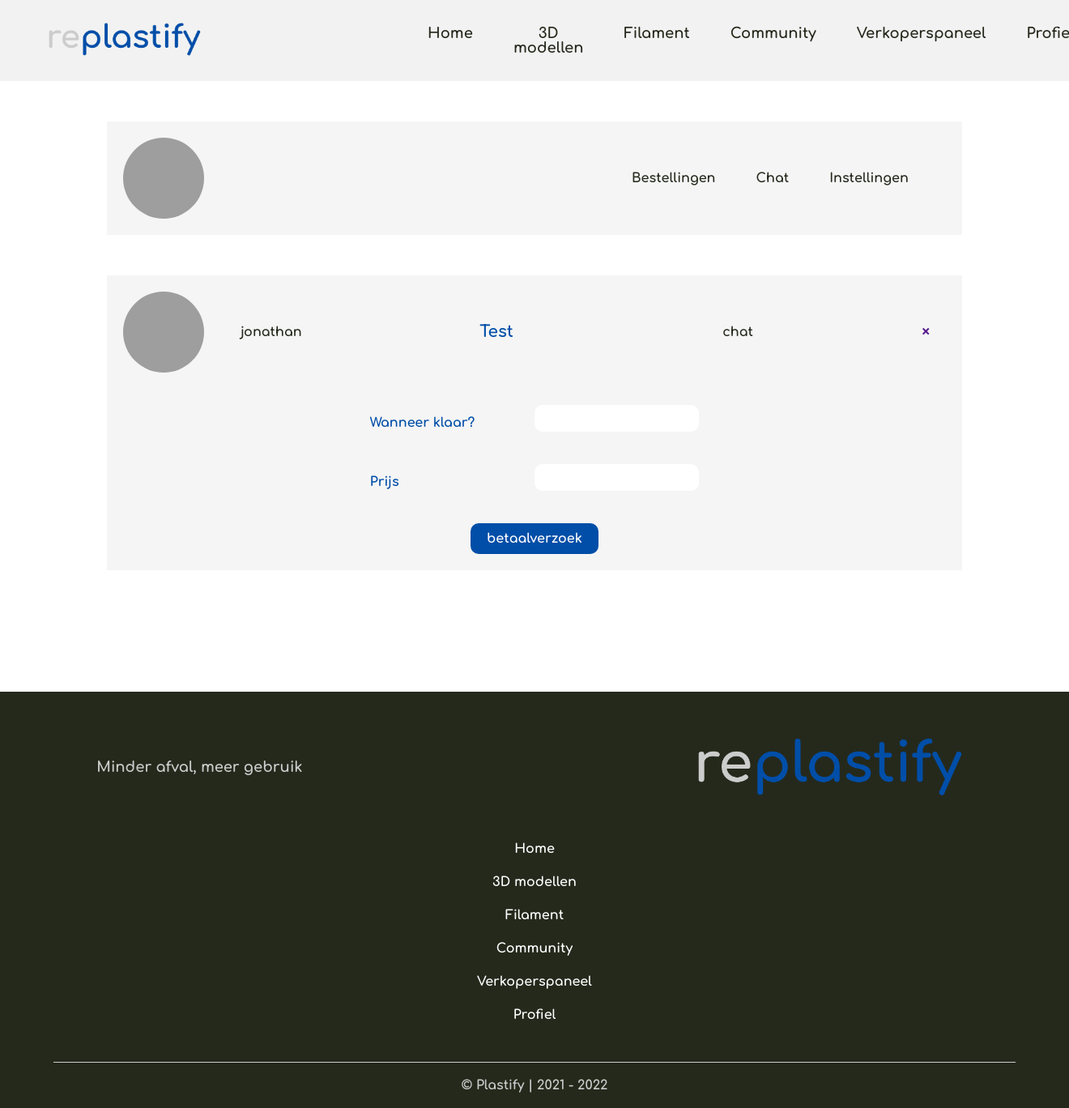
After one commit to jonathanverhaegen/Replastify, a PHP site: page /printerorderaccept.php in a window 1320 px wide. The commit adds this page. Shown: the whole page at 81% size. Run offline with PHP 8.4, Linux system fonts and the light colour scheme; the visitor is signed in with stand-in values (Sample User, id 1); data that the repository does not hold is empty; grey boxes are pictures that could not be loaded.

Commit message:
verkoperprofiel

```diff
--- a/dist/app.css
+++ b/dist/app.css
@@ -532,6 +532,32 @@ form {
 
 .form__group--printer {
   margin-top: 50px;
+}
+
+.form--order {
+  width: 40%;
+  margin-left: auto;
+  margin-right: auto;
+  display: flex;
+  gap: 20px;
+  flex-direction: column;
+  justify-content: center;
+  margin-top: 40px;
+}
+
+.form__group--order {
+  display: flex;
+  align-items: center;
+  justify-content: space-between;
+  gap: 50px;
+}
+
+.form__label--order {
+  justify-self: flex-start;
+}
+
+.form__input--order {
+  justify-self: flex-end;
 }
 
 .searchbar {
@@ -1155,6 +1181,11 @@ form {
   text-decoration: none;
 }
 
+.order--printer {
+  display: flex;
+  flex-direction: row;
+}
+
 .order__avatar {
   height: 100px;
   width: 100px;
@@ -1187,6 +1218,105 @@ form {
 
 .order__status--alert {
   color: #A31621;
+}
+
+.order__link {
+  color: #25291C;
+  font-family: "Comfortaa", cursive;
+  font-size: 16px;
+  text-decoration: none;
+  margin-left: 10%;
+}
+
+.order__btn {
+  margin-left: 5%;
+}
+
+.order--spec {
+  background-color: #f5f5f5;
+  padding: 20px;
+  display: grid;
+  grid-template-columns: 1fr 3fr 4fr 2fr;
+  grid-template-rows: 1fr 5fr 1fr;
+  align-items: center;
+  margin-bottom: 50px;
+}
+
+.order__username--spec {
+  grid-column-start: 2fr;
+}
+
+.order__name--spec {
+  grid-column-start: 3;
+  text-align: left;
+  padding-left: 0px;
+}
+
+.order__btns {
+  display: flex;
+  gap: 20px;
+}
+
+.order__image {
+  padding: 20px;
+  height: 500px;
+  width: 80%;
+  margin-left: auto;
+  margin-right: auto;
+  grid-row-start: 2;
+  grid-column: 1/span 4;
+}
+
+.order__download {
+  grid-row-start: 3;
+  grid-column: 4/span 5;
+}
+
+.order__accept {
+  background-color: #f5f5f5;
+  padding: 20px;
+  margin-bottom: 150px;
+}
+
+.order__accept__header {
+  display: grid;
+  grid-template-columns: 1fr 1fr 3fr 1fr 1fr;
+  align-items: center;
+}
+
+.printer__container {
+  background-color: #f5f5f5;
+  display: flex;
+  align-items: center;
+  padding: 20px;
+  margin-bottom: 50px;
+}
+
+.printer__image {
+  width: 100px;
+  height: 100px;
+  border-radius: 70%;
+  object-fit: cover;
+}
+
+.printer__name {
+  font-size: 20px;
+  font-family: "Comfortaa", cursive;
+  color: #004EA8;
+  margin-left: 20px;
+}
+
+.printer__menu {
+  margin-left: 50%;
+  display: flex;
+  flex-direction: row;
+  gap: 50px;
+}
+
+.printer__link {
+  color: #25291C;
+  text-decoration: none;
+  font-family: "Comfortaa", cursive;
 }
 
 .title {
--- /dev/null
+++ b/printerorderaccept.php
@@ -0,0 +1,95 @@
+<?php
+include_once(__DIR__."/includes/autoloader.inc.php");
+session_start();
+if(!isset($_SESSION['id'])){
+    header("Location: login.php");
+}else{
+    $id = $_SESSION["id"];
+
+}
+
+$user = User::getUserById($id);
+
+if($user["type"] === "user"){
+    echo "mag dit niet zien";
+}
+if($user["type"] === "printer"){
+    if(!empty($_GET["order"])){
+        $orderId = $_GET["order"];
+        $order = Order::getOrderById($orderId);
+
+
+    }
+}
+
+
+?><!DOCTYPE html>
+<html lang="en">
+<head>
+    <meta charset="UTF-8">
+    <meta http-equiv="X-UA-Compatible" content="IE=edge">
+    <meta name="viewport" content="width=device-width, initial-scale=1.0">
+    <link rel="stylesheet" href="dist/reset.css">
+    <link rel="stylesheet" href="dist/app.css">
+    <link rel="preconnect" href="https://fonts.gstatic.com">
+    <link href="https://fonts.googleapis.com/css2?family=Comfortaa:wght@700&display=swap" rel="stylesheet">
+    <link href="https://fonts.googleapis.com/css2?family=Montserrat:wght@300&display=swap" rel="stylesheet">
+    <title>Replastify</title>
+</head>
+<body>
+
+<?php include_once("header.inc.php"); ?>
+
+<div class="container">
+
+<div class="printer__container">
+    <img class="printer__image" src="images/<?php echo $user["avatar"] ?>" alt="">
+    <p class="printer__name"><?php echo htmlspecialchars($user["username"]) ?></p>
+    <div class="printer__menu">
+        <a class="printer__link" href="">Bestellingen</a>
+        <a class="printer__link" href="">Chat</a>
+        <a class="printer__link" href="">Instellingen</a>
+    </div>
+</div>
+
+
+
+<div class="order__accept">
+    <div class="order__accept__header">
+        <img class="order__avatar" src="images/skull.jpg" alt="">
+        <p class="order__username">jonathan</p>
+        <p class="order__name">Test</p>
+        <a class="order__link" href="">chat</a>
+        <span class="form__close"><a class="close" href="">&times;</a></span>
+    </div>
+
+    <form class="form form--order" action="">
+
+        <div class="form__group--order">
+        <label class="form__label form__label--order" for="ready">Wanneer klaar?</label>
+        <input class="form__input form__input--order" type="text"  name="ready">
+        </div>
+
+        <div class="form__group--order">
+        <label class="form__label form__label--order" for="price">Prijs</label>
+        <input class="form__input form__input--order" type="number" name="price">
+        </div>
+
+        <div class="form__btn">
+        <input class="btn" type="submit" value="betaalverzoek">
+        </div>
+
+
+    </form>
+
+</div>
+
+
+
+
+
+</div>
+<?php include_once("footer.inc.php") ?>
+
+</body>
+</html>
--- a/src/app.scss
+++ b/src/app.scss
@@ -14,6 +14,7 @@
 @import 'components/detail';
 @import 'components/verkoper';
 @import 'components/order';
+@import 'components/printer';
 @import './colors';
 @import './fonts';
 @import './titles';
--- a/src/components/_form.scss
+++ b/src/components/_form.scss
@@ -285,3 +285,30 @@ form{
 .form__group--printer{
     margin-top:50px;
 }
+
+
+.form--order{
+    width:40%;
+    margin-left:auto;
+    margin-right:auto;
+    display:flex;
+    gap:20px;
+    flex-direction: column;
+    justify-content: center;
+    margin-top:40px;
+}
+
+.form__group--order{
+    display:flex;
+    align-items: center;
+    justify-content: space-between;
+    gap:50px;
+}
+
+.form__label--order{
+    justify-self: flex-start;
+}
+
+.form__input--order{
+    justify-self: flex-end;
+}
--- a/src/components/_order.scss
+++ b/src/components/_order.scss
@@ -16,6 +16,12 @@
     align-items: center;
     background-color: $background;
     text-decoration: none;
+
+}
+
+.order--printer{
+    display:flex;
+    flex-direction: row;
 
 }
 
@@ -52,3 +58,68 @@
 .order__status--alert{
     color: $ruby
 }
+
+.order__link{
+    color: $pinetree;
+    font-family: $comfortaa;;
+    font-size: $plaintext;
+    text-decoration: none;
+    margin-left: 10%;
+}
+
+.order__btn{
+    margin-left:5%;
+}
+
+.order--spec{
+    background-color: $background;
+    padding:20px;
+    display:grid;
+    grid-template-columns: 1fr 3fr 4fr 2fr;
+    grid-template-rows: 1fr 5fr 1fr;
+    align-items: center;
+    margin-bottom:50px;
+}
+
+.order__username--spec{
+    grid-column-start: 2fr;
+}
+
+.order__name--spec{
+    grid-column-start: 3;
+    text-align:left;
+    padding-left:0px;
+}
+
+.order__btns{
+    display:flex;
+    gap:20px;
+}
+
+.order__image{
+    padding:20px;
+    height:500px;
+    width:80%;
+    margin-left:auto;
+    margin-right:auto;
+    grid-row-start: 2;
+    grid-column: 1/ span 4
+}
+
+.order__download{
+    grid-row-start: 3;
+    grid-column: 4 / span 5
+}
+
+.order__accept{
+    background-color: $background;
+    padding: 20px;
+    margin-bottom:150px;
+}
+
+
+.order__accept__header{
+    display: grid;
+    grid-template-columns: 1fr 1fr 3fr 1fr 1fr;
+    align-items: center;
+}
--- /dev/null
+++ b/src/components/_printer.scss
@@ -0,0 +1,38 @@
+@import '../colors';
+@import '../fonts';
+
+.printer__container{
+    background-color: $background;
+    display:flex;
+    align-items: center;
+    padding:20px;
+    margin-bottom: 50px;
+}
+
+.printer__image{
+    width:100px;
+    height:100px;
+    border-radius: 70%;
+    object-fit: cover;
+}
+
+.printer__name{
+    font-size: $bigger;
+    font-family: $comfortaa;
+    color: $sapphire;
+    margin-left:20px;
+}
+
+.printer__menu{
+    margin-left:50%;
+    display:flex;
+    flex-direction: row;
+    gap:50px;
+}
+
+.printer__link{
+    color: $pinetree;
+    text-decoration: none;
+    font-family: $comfortaa;
+
+}
```
Also changed, not shown: classes/Model.php (+19 -1 lines), classes/Order.php (+17 -0 lines), database.php (+12 -5 lines), model.php (+21 -8 lines), printerorder.php (added, +78 -0 lines), verkoperspaneel.php (added, +75 -0 lines), 1 other file.
